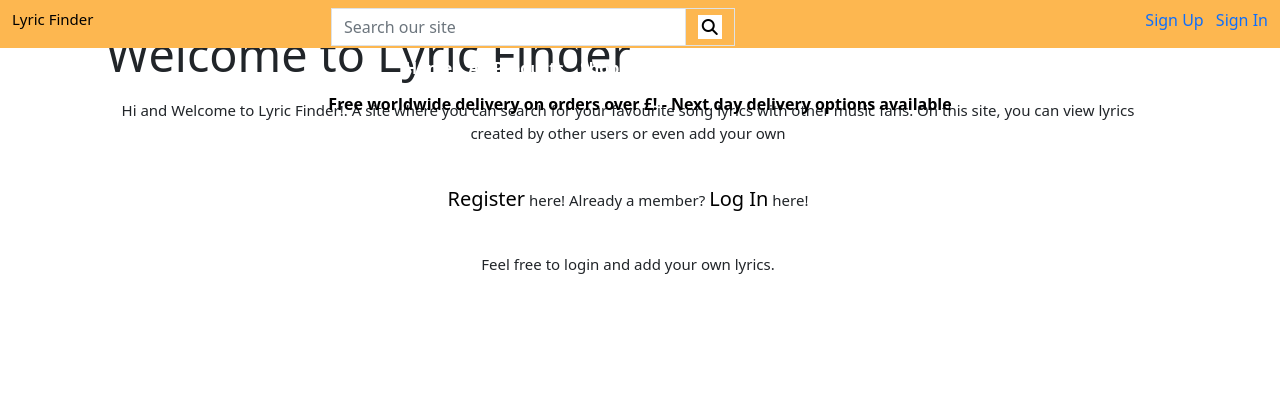
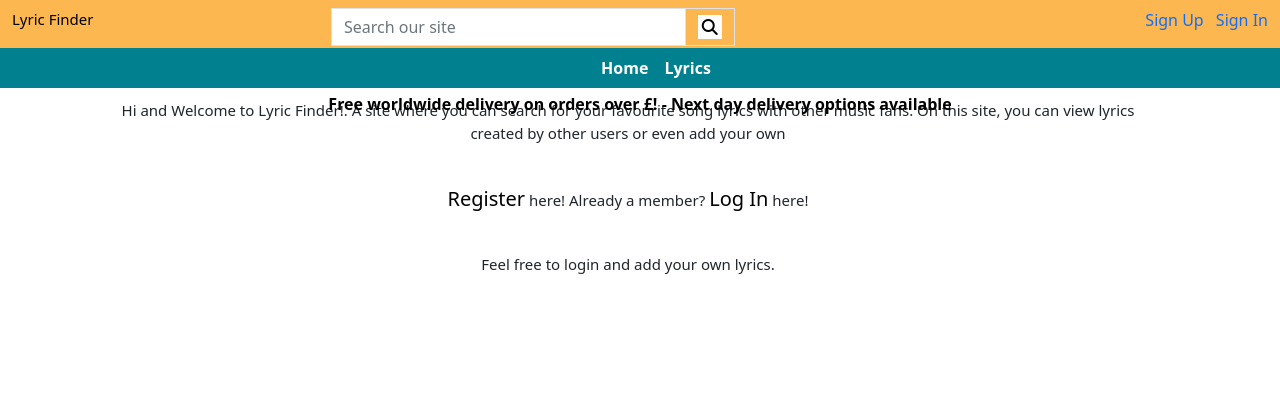
Before and after one commit to J0hn1975/MS3-LyricFinder, a Flask app: page / in a window 1280 px wide. Shown: the top 420 px of the page. Run offline with Flask 2, Linux system fonts and the light colour scheme; some libraries are stand-ins or nearby versions.

Commit message:
Added url for nav links

```diff
--- a/static/css/style.css
+++ b/static/css/style.css
@@ -107,29 +107,10 @@ h4 {
 
 a {
     text-decoration: none;
-
 }
 
 .nav-link {
     padding: 0;
-}
-
-
-
-.nav-wrapper {
-    position: relative;
-    display: flex;
-    justify-content: space-between;
-    align-items: center;
-    background-color: #fdf2e9;
-    height: 50px;
-}
-
-.sub-nav-wrapper {
-    position: relative;
-    display: flex;
-    justify-content: space-between;
-    align-items: center;
 }
 
 .icon {
@@ -142,7 +123,7 @@ a {
 
 .search {
     display: flex;
-    width: 220px;
+
     margin-left: 1rem;
     align-items: center;
 }
@@ -150,6 +131,10 @@ a {
 .icon,
 .search {
     background: white;
+}
+
+.bg-blue-yonder {
+    background-color: #018190 !important;
 }
 
 /*............................................Error 404 Page*/
--- a/templates/base.html
+++ b/templates/base.html
@@ -47,7 +47,7 @@
          <!-- Search -->
          <div class="col-12 col-lg-4 mx-auto">
             <form method="GET" action="#">
-               <div class="input-group w-100">
+               <div class="input-group w-100 ml-5">
                   <label for="siteSearch" class="sr-only">Search</label>
                   <input class="form-control border border-black rounded-0" id="siteSearch" type="text" name="q"
                      placeholder="Search our site" />
--- a/templates/main-nav.html
+++ b/templates/main-nav.html
@@ -1,59 +1,15 @@
 <div class="collapse navbar-collapse" id="main-nav">
     <ul class="navbar-nav w-auto mx-auto">
         <a href="" class="logo-font fw-bold nav-link text-white mr-5">Home</a>
-        <!-- Main nav menu links -->
-        <li class="nav-item dropdown">
-            <a class="logo-font fw-bold nav-link text-white mr-5" href="#" id="all-products-link"
-                data-bs-toggle="dropdown" aria-haspopup="true" aria-expanded="false">
-                All Products
-            </a>
-            <div class="dropdown-menu border-0" aria-labelledby="all-products-link">
-                <a href="#?sort=price&direction=asc" class="dropdown-item">By Price</a>
-                <a href="#?sort=rating&direction=desc" class="dropdown-item">By Rating</a>
-                <a href="#?sort=category&direction=asc" class="dropdown-item">By Category</a>
-                <a href="#" class="dropdown-item">All Products</a>
-            </div>
-        </li>
-        <li class="nav-item dropdown">
-            <a class="logo-font fw-bold nav-link text-white mr-5" href="#" id="clothing-link" data-bs-toggle="dropdown"
-                aria-haspopup="true" aria-expanded="false">
-                Shop
-            </a>
-            <div class="dropdown-menu border-0" aria-labelledby="clothing-link">
-                <a href="#?category=sports_bra,leggings" class="dropdown-item">Women</a>
-                <a href="#?category=shorts,tops_t-shirts" class="dropdown-item">Men</a>
-                <a href="#?category=fitness_equipment" class="dropdown-item">Fitness Equipment</a>
-                <a href="#?category=sports_nutrition" class="dropdown-item">Nutrition</a>
-            </div>
-        </li>
-        <li class="nav-item dropdown">
-            <a class="logo-font fw-bold nav-link text-white" href="#" id="homeware-link" data-bs-toggle="dropdown"
-                aria-haspopup="true" aria-expanded="false">
-                Plans
-            </a>
-            <div class="dropdown-menu border-0" aria-labelledby="homeware-link">
-                <a href="#" class="dropdown-item">Exercise</a>
-                <a href="#" class="dropdown-item">Nutrition</a>
-            </div>
-        </li>
-        <li class="nav-item">
-            <a href="#" class="logo-font fw-bold nav-link text-white" id="contact-link">
-                Contact Us
-            </a>
-        </li>
-
-        <li class="nav-item dropdown">
-            <a class="logo-font fw-bold nav-link text-white" href="#" id="specials-link" data-bs-toggle="dropdown"
-                aria-haspopup="true" aria-expanded="false">
-                Special Offers
-            </a>
-            <div class="dropdown-menu border-0" aria-labelledby="specials-link">
-                <a href="#" class="dropdown-item">New Arrivals</a>
-                <a href="#" class="dropdown-item">Deals</a>
-                <a href="#" class="dropdown-item">Clearance</a>
-                <a href="#" class="dropdown-item">All
-                    Specials</a>
-            </div>
-        </li>
+        <a href="" class="logo-font fw-bold nav-link text-white mr-5">Lyrics</a>
+        {% if session.user %}
+        <a href="" class="logo-font fw-bold nav-link text-white mr-5">Profile</a>
+        <a href="" class="logo-font fw-bold nav-link text-white mr-5">New Lyrics</a>
+        {% if session.user|lower == "admin"|lower %}
+        <a href="" class="logo-font fw-bold nav-link text-white mr-5">Manage Genres</a>
+        {% endif %}
+        <a href="" class="logo-font fw-bold nav-link text-white mr-5">Contact Us</a>
+        <a href="" class="logo-font fw-bold nav-link text-white mr-5">Log Out</a>
+        {% endif %}
     </ul>
 </div>
```
